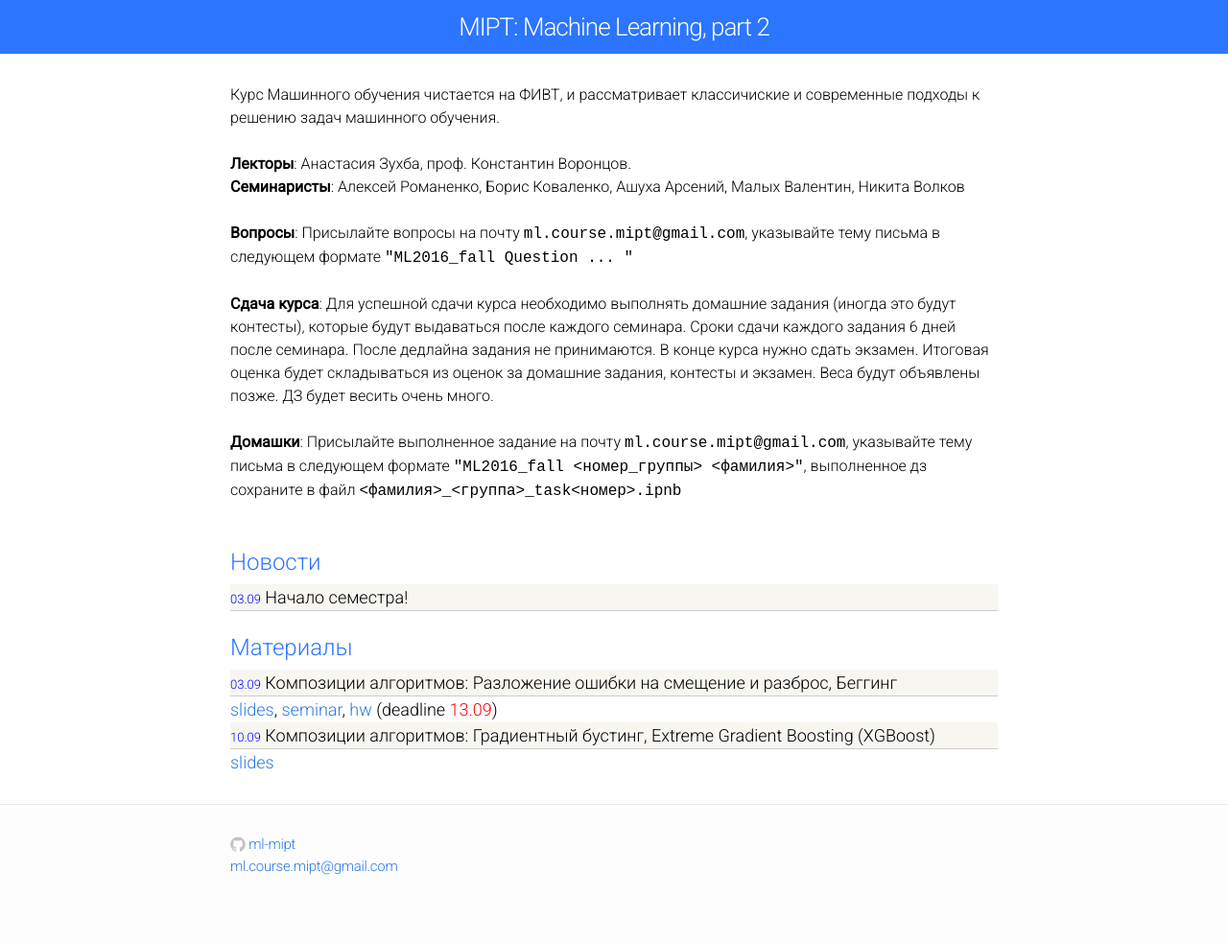
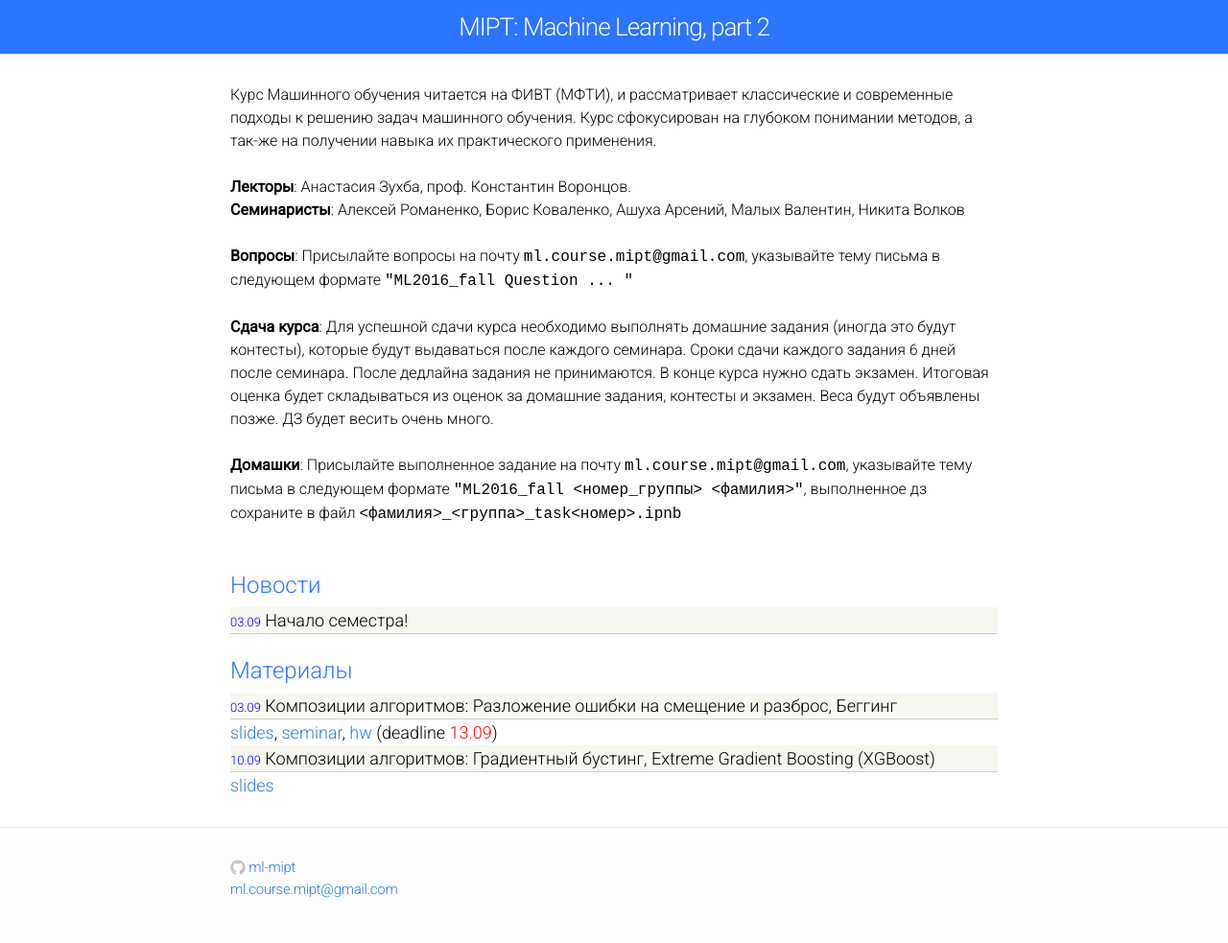
Before and after one commit to ml-mipt/old-ml-mipt.github.io, a Jekyll site: the page built from index.html, in a window 1280 px wide. Shown: the whole page at 96% size. Built offline with Jekyll 4.4.1, drawn with Linux system fonts in a browser that asks for light colours; before the commit the page ends 959 px from its top, so only the background shows below that.

Commit message:
seminar 1: camera ready version

```diff
--- a/index.html
+++ b/index.html
@@ -3,7 +3,7 @@
 ---
 
 <div>
-  Курс Машинного обучения чистается на ФИВТ, и рассматривает классичиские и современные подходы к решению задач машинного обучения.<br>
+  Курс Машинного обучения читается на ФИВТ (МФТИ), и рассматривает классические и современные подходы к решению задач машинного обучения. Курс сфокусирован на глубоком понимании методов, а так-же на получении навыка их практического применения. <br>
   <br>
   <b>Лекторы</b>: Анастасия Зухба, проф. Константин Воронцов. <br>
   <b>Семинаристы</b>: Алексей Романенко, Борис Коваленко, Ашуха Арсений, Малых Валентин, Никита Волков<br>
```
